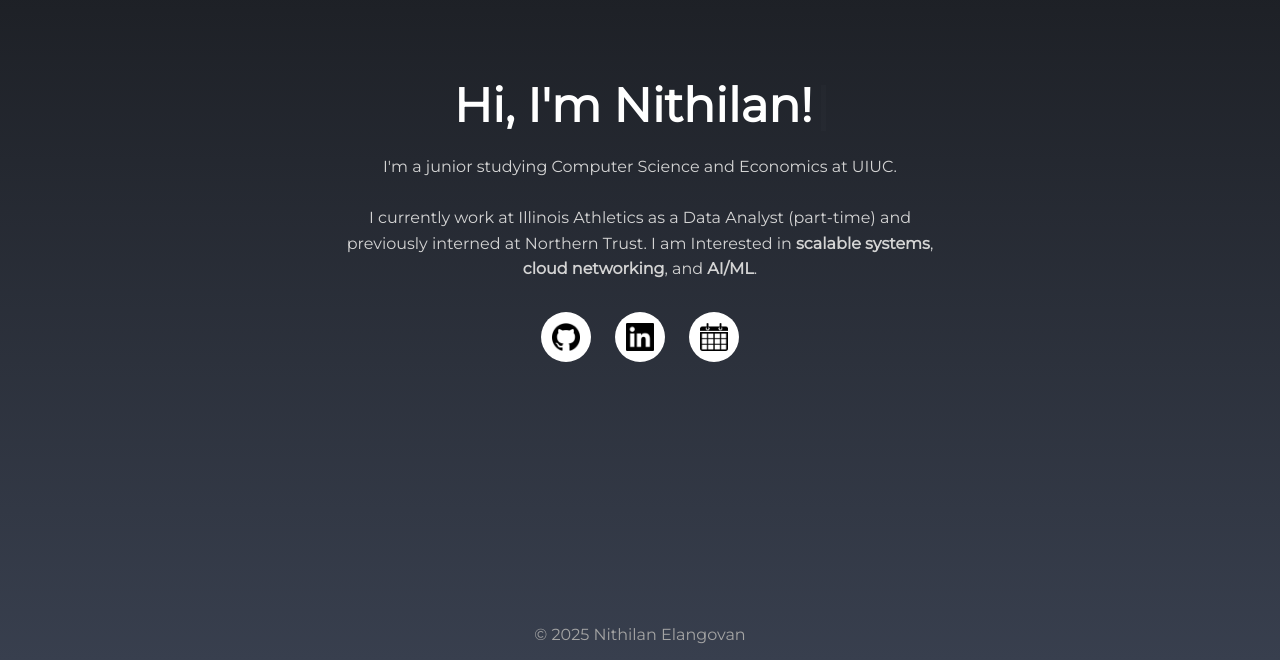
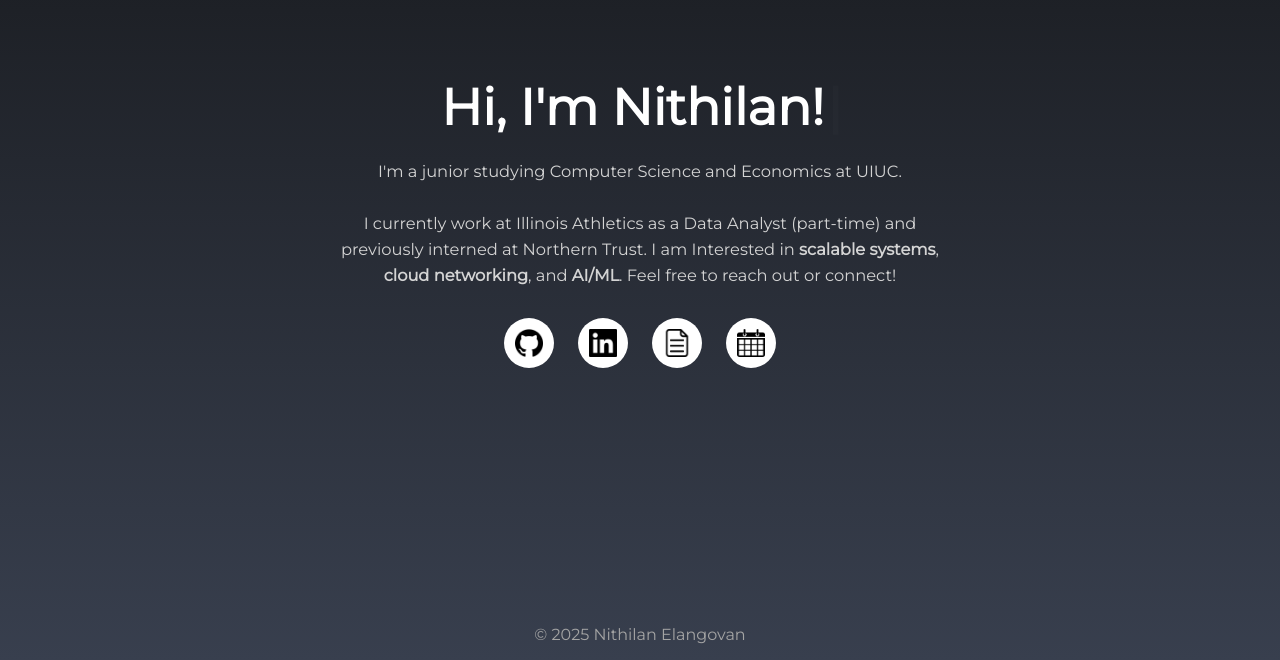
Before and after one commit to nithilan17/nithilan.cloud, a React (Create React App) app: page / in a window 1280 px wide. Shown: the part 140-800 px from the top of the page. Built offline with nearby package versions, Linux system fonts and the light colour scheme.

Commit message:
add resume button

```diff
--- a/src/App.css
+++ b/src/App.css
@@ -5,6 +5,7 @@
 
 body {
   background-image: linear-gradient(#181a1e, #383f4e);
+    /* background-image: linear-gradient(#22262d, #2b2d30); */
 }
 
 .pages {
--- a/src/components/Pages/Home.css
+++ b/src/components/Pages/Home.css
@@ -25,7 +25,7 @@ a {
   flex-direction: column;
   align-items: center;
   justify-content: center;
-  font-size: calc(10px + 1.7vmin);
+  font-size: calc(10px + 1.9vmin);
   color: white;
   padding-top: 27vh; /* Adjust this value as needed */
 }
@@ -34,7 +34,7 @@ a {
     padding: 20px;
     max-width: 600px;
     margin: 0 auto;
-    font-size: 1.0rem;
+    font-size: 1.02rem;
     color: rgb(212, 212, 212);
     line-height: 1.6;
     /* font-family: 'Arial', sans-serif;  */
--- a/src/components/Pages/Home.js
+++ b/src/components/Pages/Home.js
@@ -4,6 +4,8 @@ import './Home.css';
 import githubLogo from '../Images/github.png';
 import linkedinLogo from '../Images/linkedin.png';
 import calendarLogo from '../Images/calendar.png';
+import resumeLogo from '../Images/resume.png';
+
 
 function Home() {
   const [title] = useTypewriter({
@@ -26,6 +28,7 @@ function Home() {
           <br></br> <br></br>
           I currently work at Illinois Athletics as a Data Analyst (part-time)
           and previously interned at Northern Trust. I am Interested in <b>scalable systems</b>, <b>cloud networking</b>, and <b>AI/ML</b>.
+          Feel free to reach out or connect!
         </p>
       </section>
 
@@ -40,11 +43,17 @@ function Home() {
             <img src={linkedinLogo} alt="LinkedIn" className="social-logo" />
           </button>
         </a>
+        <a href="https://nithilan.tiiny.site/" target="_blank" rel="noopener noreferrer">
+          <button className="social-button">
+            <img src={resumeLogo} alt="Resume" className="social-logo" />
+          </button>
+        </a>
         <a href="https://calendly.com/nithilan17" target="_blank" rel="noopener noreferrer">
           <button className="social-button">
             <img src={calendarLogo} alt="Calendar" className="social-logo" />
           </button>
         </a>
+
       </div>
 
       {/* Footer Always at Bottom */}
```
Also changed, not shown: src/components/Images/resume.png (added).
